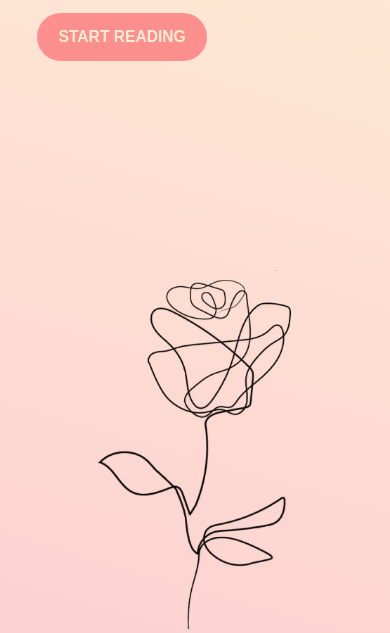
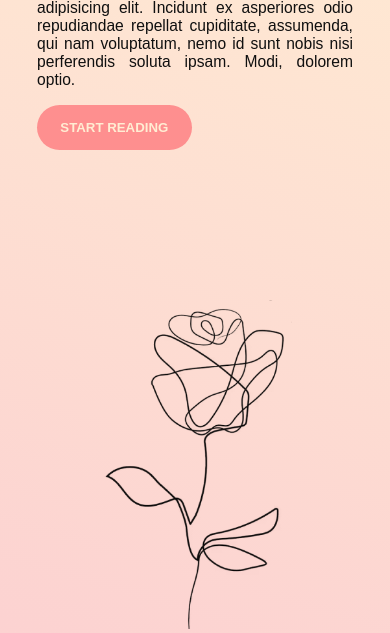
Before and after one commit to loki-099/deployed-sites, a plain HTML site: page formylove/index.html in a window 390 px wide. Shown: the part 211-844 px from the top of the page. Drawn offline with Linux system fonts and the light colour scheme.

Commit message:
insert text main container

```diff
--- a/formylove/index.html
+++ b/formylove/index.html
@@ -10,6 +10,7 @@
 <body>
     <div class="root">
         <div class="main-container">
+            <div class="text-main-container">
                 <div class="text-container">
                     <div class="heading">
                         <h1>FOR MY LOVE,</h1>
@@ -21,6 +22,7 @@
                         <a href="#"><h4 class="button">START READING</h4></a>
                     </div>
                 </div>
+            </div>
             <div class="image-main-container">
                 <div class="image-container">
                     <img src="rose.png" alt="rose">
--- a/formylove/style.css
+++ b/formylove/style.css
@@ -21,7 +21,7 @@
     justify-content: center;
 }
 
-.text-container {
+.text-main-container {
     height: 80%;
     width: 60%;
     display: flex;
@@ -64,7 +64,7 @@ a {
     justify-content: center;
 }
 .image-container {
-    width: 60%;
+    width: 55%;
     height: auto;
     margin: auto;
 }
@@ -75,35 +75,33 @@ a {
 
 @media all and (max-width:600px) {
     .main-container {
-        display: block;
+        display: flex;
+        flex-direction: column;
         width: 90vw;
         position: relative;
     }
 
-    .text-container {
+    .text-main-container {
         height: auto;
         width: 90%;
         margin: auto;
-        padding-top: 3rem;
     }
     .text-container .heading {
-        font-size: 4vw;
+        font-size: 3.7vw;
     }
     .text-container .paragraph {
-        font-size: 4.2vw;
+        font-size: 4vw;
         width: 100%;
     }
 
     .image-main-container {
         width: 100%;
         height: auto;
-        position: absolute;
-        bottom: 0;
     }
 
     .button {
-        font-size: 4vw;
-        width: 42vw;
-        height: 5vh;
+        font-size: 3.4vw;
+        width: 38vw;
+        height: 4.5vh;
     }
 }
```
Lines whose indentation alone changed are shown as unchanged.
